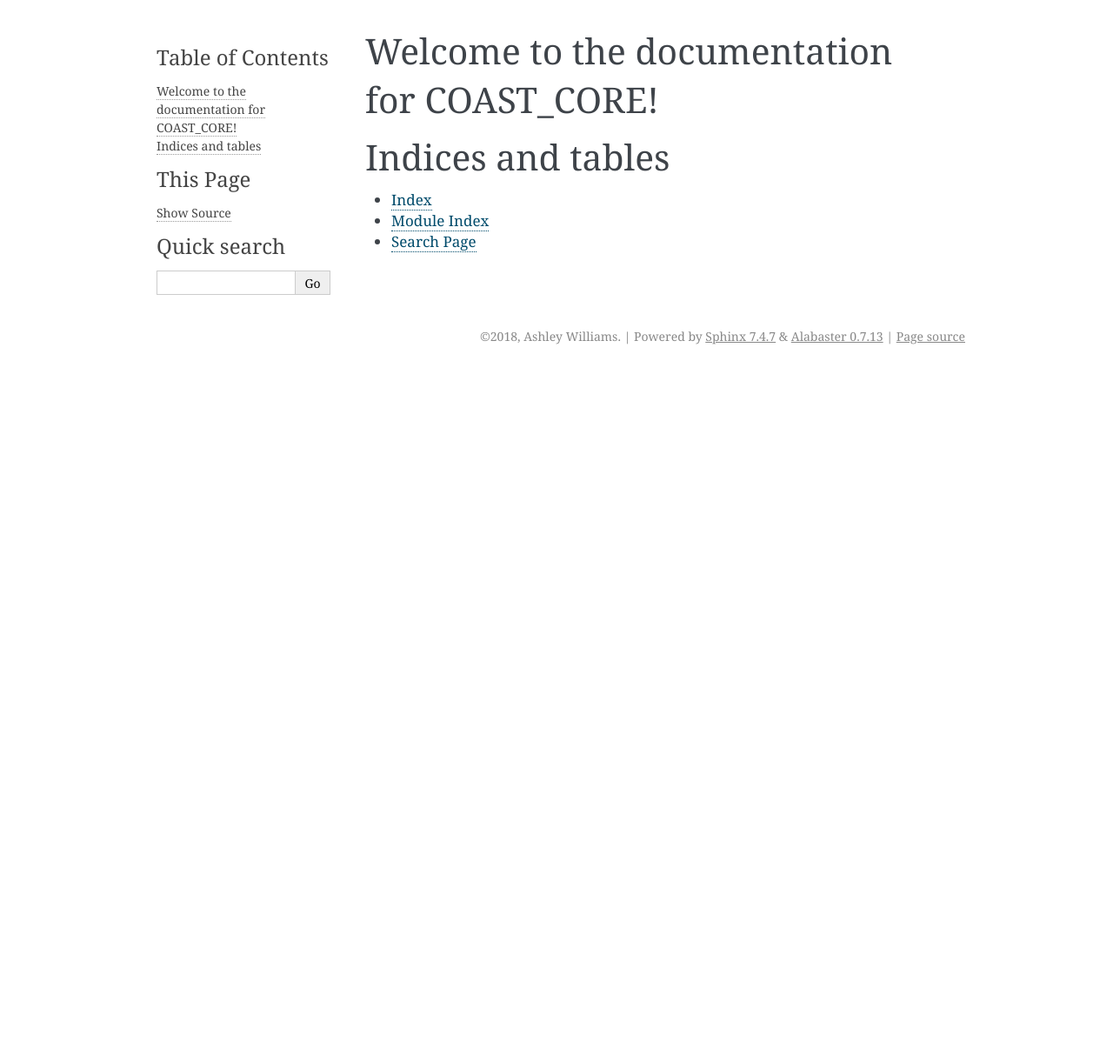
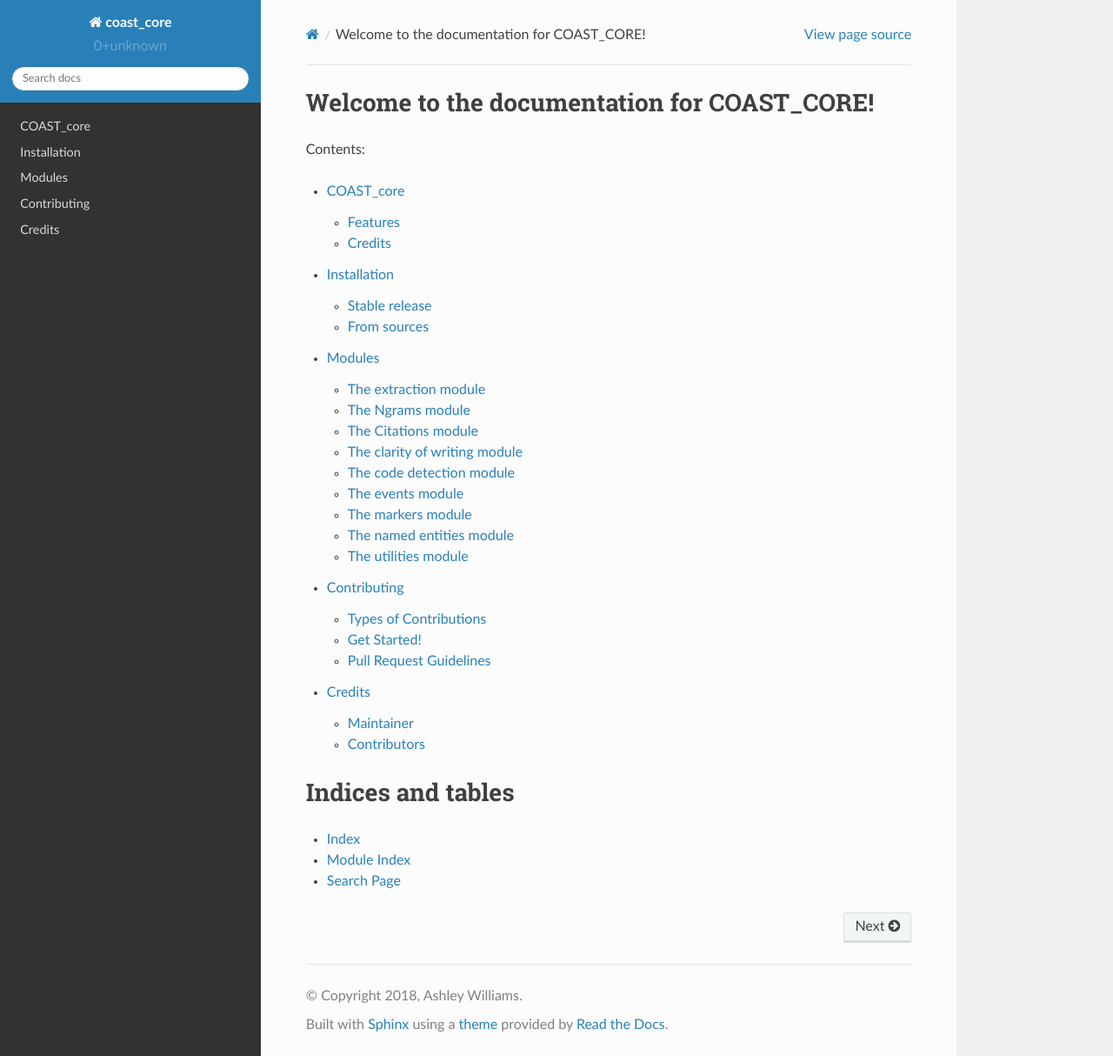
Before and after one commit to serenpa/coast_core, a Sphinx documentation site: the page built from docs/source/index.rst, in a window 1280 px wide and 1214 px high. Shown: the whole window at 87% size. Built offline with Sphinx 7.4.7 and the Read the Docs theme 2.0.0, drawn with Linux system fonts in a browser that asks for light colours.

Commit message:
Added the best template

```diff
--- a/docs/source/authors.rst
+++ b/docs/source/authors.rst
@@ -1 +1 @@
-.. include:: ../AUTHORS.rst
+.. include:: ../../AUTHORS.rst
--- a/docs/source/conf.py
+++ b/docs/source/conf.py
@@ -77,7 +77,7 @@
 # The theme to use for HTML and HTML Help pages.  See the documentation for
 # a list of builtin themes.
 #
-html_theme = 'alabaster'
+html_theme = 'sphinx_rtd_theme'
 
 # Theme options are theme-specific and customize the look and feel of a theme
 # further.  For a list of options available for each theme, see the
--- a/docs/source/index.rst
+++ b/docs/source/index.rst
@@ -11,7 +13,6 @@
    authors
    history
 
-
 Indices and tables
 ==================
 
--- a/docs/source/modules/analyse_ngrams.rst
+++ b/docs/source/modules/analyse_ngrams.rst
@@ -22,3 +22,8 @@
 |                               | :param article_text: the text to operate on.      |
 |                               | :return: An object containing all ngrams up to 6. |
 +-------------------------------+---------------------------------------------------+
+
+.. automodule:: coast_core.analyse_ngrams
+    :members:
+    :undoc-members:
+    :show-inheritance:
--- a/requirements.txt
+++ b/requirements.txt
@@ -12,3 +12,4 @@
 docopt
 langdetect
 html5lib
+sphinx_rtd_theme
```
Also changed, not shown: other parts of docs/source/index.rst (+5 -3 lines), docs/source/modules.rst (+13 -9 lines).
